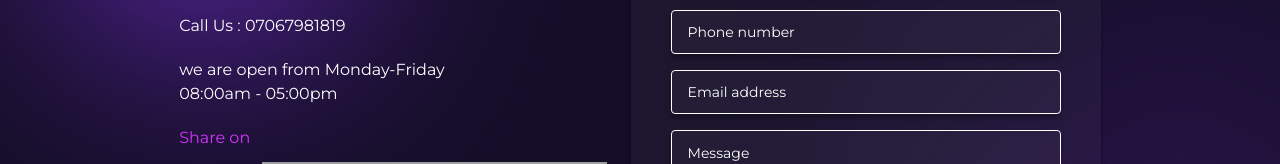
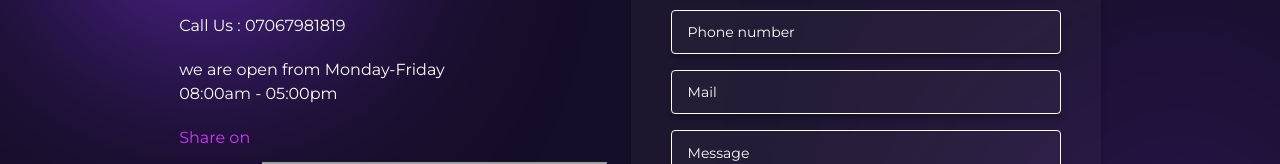
Before and after one commit to gift56/getlinked-ui-challengn, a Next.js app: page /contact in a window 1280 px wide. Shown: the part 419-583 px from the top of the page. Built offline with nearby package versions, Linux system fonts and the light colour scheme; grey boxes are pictures that could not be loaded; a web font is replaced by a local one.

Commit message:
working on adjusting color

```diff
--- a/pages/contact/index.tsx
+++ b/pages/contact/index.tsx
@@ -231,7 +231,7 @@ const Contactpage = () => {
                   onChange={handleChange}
                   onBlur={handleBlur}
                   error={getError("email")}
-                  placeholder="Email address"
+                  placeholder="Mail"
                   errorClass="hidden"
                   className="bg-[#ffffff08] border border-white h-[44px] w-full rounded px-4 outline-none text-sm shadow-registerShad text-white placeholder:text-white focus:border-primary transition-all duration-300"
                 />
```
